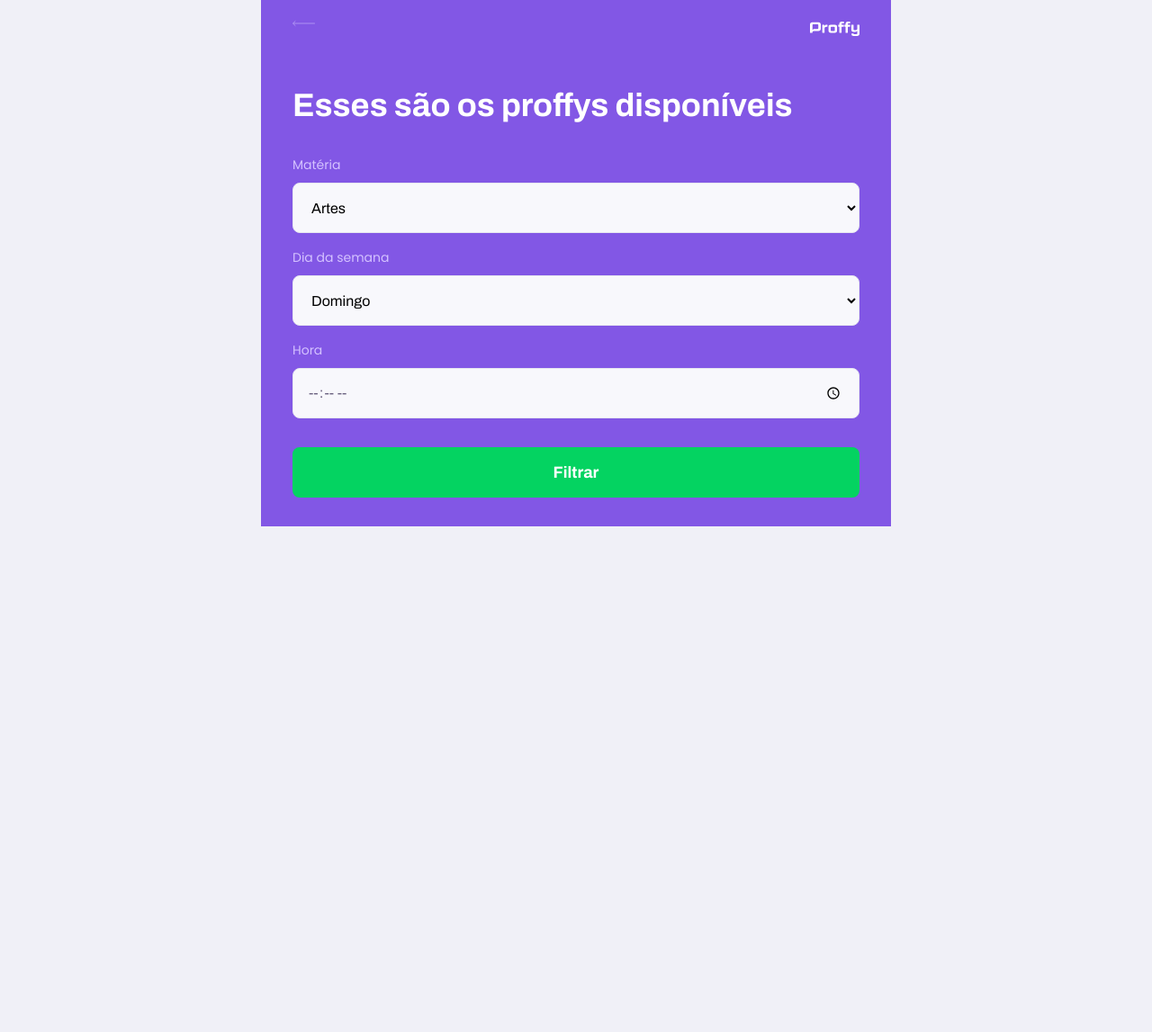
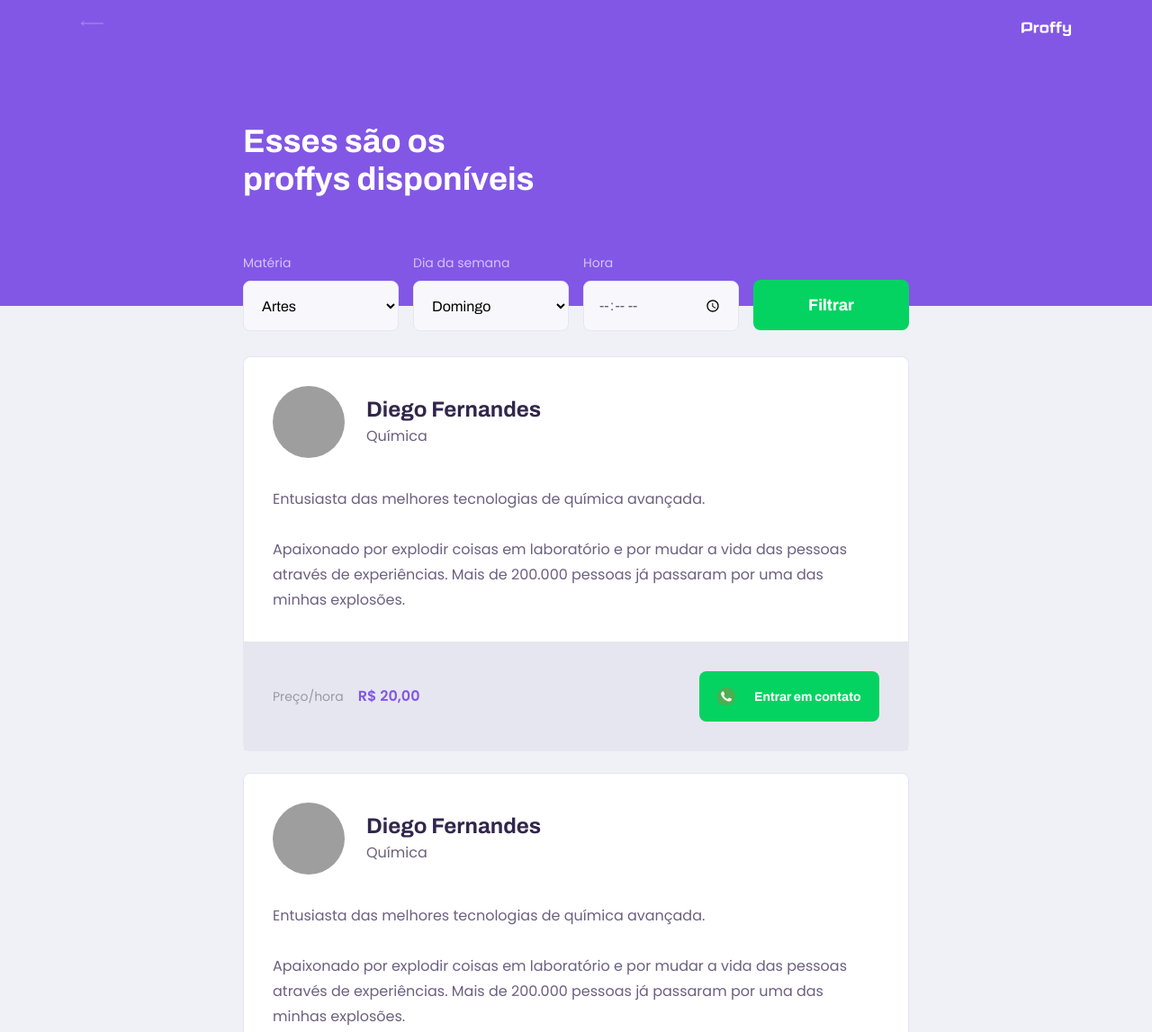
Before and after one commit to Ljuniorcode/discovery-Proffy, a plain HTML site: page study.html in a window 1280 px wide. Shown: the top 1147 px of the page at 90% size. Before the commit the page ends 800 px from the top, so only its background shows below. Drawn offline with Linux system fonts and the light colour scheme; grey boxes are pictures that could not be loaded.

Commit message:
dia 02 - finalizando o dia / segunda aula

```diff
--- a/study.html
+++ b/study.html
@@ -6,7 +6,7 @@
   <meta name="viewport" content="width=device-width, initial-scale=1.0">
   <title>Proffy | Plataforma de Estudos</title>
   <link
-    href="https://fonts.googleapis.com/css2?family=Archivo:wght@400;700&amp;family=Poppins:wght@400;600&amp;display=swap"
+    href="https://fonts.googleapis.com/css2?family=Archivo:wght@400;600;700&amp;family=Poppins:wght@400;600&amp;display=swap"
     rel="stylesheet">
   <link rel="stylesheet" href="/styles/main.css">
   <link rel="stylesheet" href="/styles/partials/page-study.css">
@@ -65,6 +65,56 @@
         </form>
       </div>
     </header>
+
+    <main>
+      <article class="teacher-item">
+        <header>
+          <img
+            src="https://avatars2.githubusercontent.com/u/2254731?s=460&amp;u=0ba16a79456c2f250e7579cb388fa18c5c2d7d65&amp;v=4"
+            alt="Diego Fernandes">
+          <div>
+            <strong>Diego Fernandes</strong>
+            <span>Química</span>
+          </div>
+        </header>
+
+        <p>Entusiasta das melhores tecnologias de química avançada.<br><br>Apaixonado por explodir coisas em laboratório
+          e por mudar a vida das pessoas através de experiências. Mais de 200.000 pessoas já passaram por uma das minhas
+          explosões.</p>
+
+        <footer>
+          <p>Preço/hora<strong>R$ 20,00</strong>
+          </p>
+          <button type="button">
+            <img src="/images/icons/whatsapp.svg" alt="Whatsapp">Entrar em contato
+          </button>
+        </footer>
+      </article>
+
+      <article class="teacher-item">
+        <header>
+          <img
+            src="https://avatars2.githubusercontent.com/u/2254731?s=460&amp;u=0ba16a79456c2f250e7579cb388fa18c5c2d7d65&amp;v=4"
+            alt="Diego Fernandes">
+          <div>
+            <strong>Diego Fernandes</strong>
+            <span>Química</span>
+          </div>
+        </header>
+
+        <p>Entusiasta das melhores tecnologias de química avançada.<br><br>Apaixonado por explodir coisas em laboratório
+          e por mudar a vida das pessoas através de experiências. Mais de 200.000 pessoas já passaram por uma das minhas
+          explosões.</p>
+
+        <footer>
+          <p>Preço/hora<strong>R$ 20,00</strong>
+          </p>
+          <button type="button">
+            <img src="/images/icons/whatsapp.svg" alt="Whatsapp">Entrar em contato
+          </button>
+        </footer>
+      </article>
+    </main>
   </div>
 </body>
 
--- a/styles/partials/page-study.css
+++ b/styles/partials/page-study.css
@@ -37,6 +37,8 @@
 .page-header .header-content{
   width: 90%;
   margin: 3.2rem auto;
+
+  position: relative;
 }
 
 .page-header .header-content strong{
@@ -112,3 +114,171 @@
   left: 1.6rem;
   bottom: 0;
 }
+
+#page-study main{
+  margin: 3.2rem auto;
+  width: 90%;
+}
+
+.teacher-item{
+  background-color: var(--color-box-base);
+  border: 1px solid var(--color-line-in-white);
+  border-radius: 0.8rem;
+  margin-top: 2.4rem;
+}
+
+.teacher-item header{
+  padding: 3.2rem 2rem;
+  display: flex;
+  align-items: center;
+}
+
+.teacher-item header img{
+  width: 8rem;
+  height: 8rem;
+  border-radius: 50%;
+}
+
+.teacher-item header div{
+  margin-left: 2.4rem;
+}
+
+.teacher-item header div strong{
+  font: 700 2.4rem Archivo;
+  display: block;
+  color: var(--color-text-title);
+}
+
+.teacher-item header div span{
+  font-size: 1.6rem;
+  display: block;
+  margin-top: .4rem;
+}
+
+.teacher-item > p{
+  padding: 0.2rem;
+  font-size: 1.6rem;
+  line-height: 2.8rem;
+}
+
+.teacher-item footer{
+  padding: 3.2rem 2rem;
+  background-color:var(--color-line-in-white);
+  border-top: 1px solid var(--color-line-in-white);
+  margin-top: 3.2rem;
+  display: flex;
+  align-items: center;
+  justify-content: space-between;
+}
+
+.teacher-item footer p{
+  font-size: 1.4rem;
+  line-height: 2.4rem;
+  color: var(--color-text-complement);
+}
+
+.teacher-item footer p strong{
+  font-size: 1.6rem;
+  color: var(--color-primary);
+  display: block;
+}
+
+.teacher-item footer button{
+  width: 20rem;
+  height: 5.6rem;
+
+  background-color: var(--color-secondary);
+  color: var(--color-button-text);
+  border: 0;
+
+  border-radius: .8rem;
+  cursor: pointer;
+  font: 700 1.4rem Archivo;
+
+  display: flex;
+  align-items: center;
+  justify-content: space-evenly;
+
+  text-decoration: none;
+  transition: background 0.2s;
+
+  margin-left: 1.6rem;
+}
+
+.teacher-item footer button:hover{
+  background-color: var(--color-secondary-dark);
+}
+
+@media(min-width:700px){
+  #page-study #container{
+    max-width: 100vw;
+  }
+
+  .page-header{
+    height: 340px;
+  }
+
+  .page-header .top-bar-container{
+    max-width: 1100px;
+  }
+
+  .page-header .header-content{
+    max-width: 740px;
+
+    margin: 0 auto;
+
+    flex: 1 1;
+    padding-bottom: 48px;
+    display: flex;
+    flex-direction: column;
+    justify-content: center;
+  }
+
+  .page-header .header-content strong{
+    max-width: 350px;
+  }
+
+  .teacher-item header,
+  .teacher-item footer{
+    padding: 32px;
+  }
+
+  #search-teachers{
+    display: grid;
+    grid-template-columns: repeat(4, 1fr);
+    gap: 16px;
+    position: absolute;
+    bottom: -28px;
+  }
+
+  #page-study main{
+    padding: 32px 0;
+    max-width: 740px;
+
+    margin: 0 auto;
+  }
+
+  #search-teachers .select-block{
+    margin-bottom: 0;
+  }
+
+  .teacher-item > p{
+    padding: 0 32px;
+  }
+
+  .teacher-item footer p strong{
+    display: initial;
+    margin-left: 16px;
+  }
+
+  .teacher-item footer .button{
+    width: 245px;
+    font-size: 16px;
+    justify-content: center;
+  }
+
+  .teacher-item footer .button img{
+    margin-right: 16px;
+  }
+
+}
```
